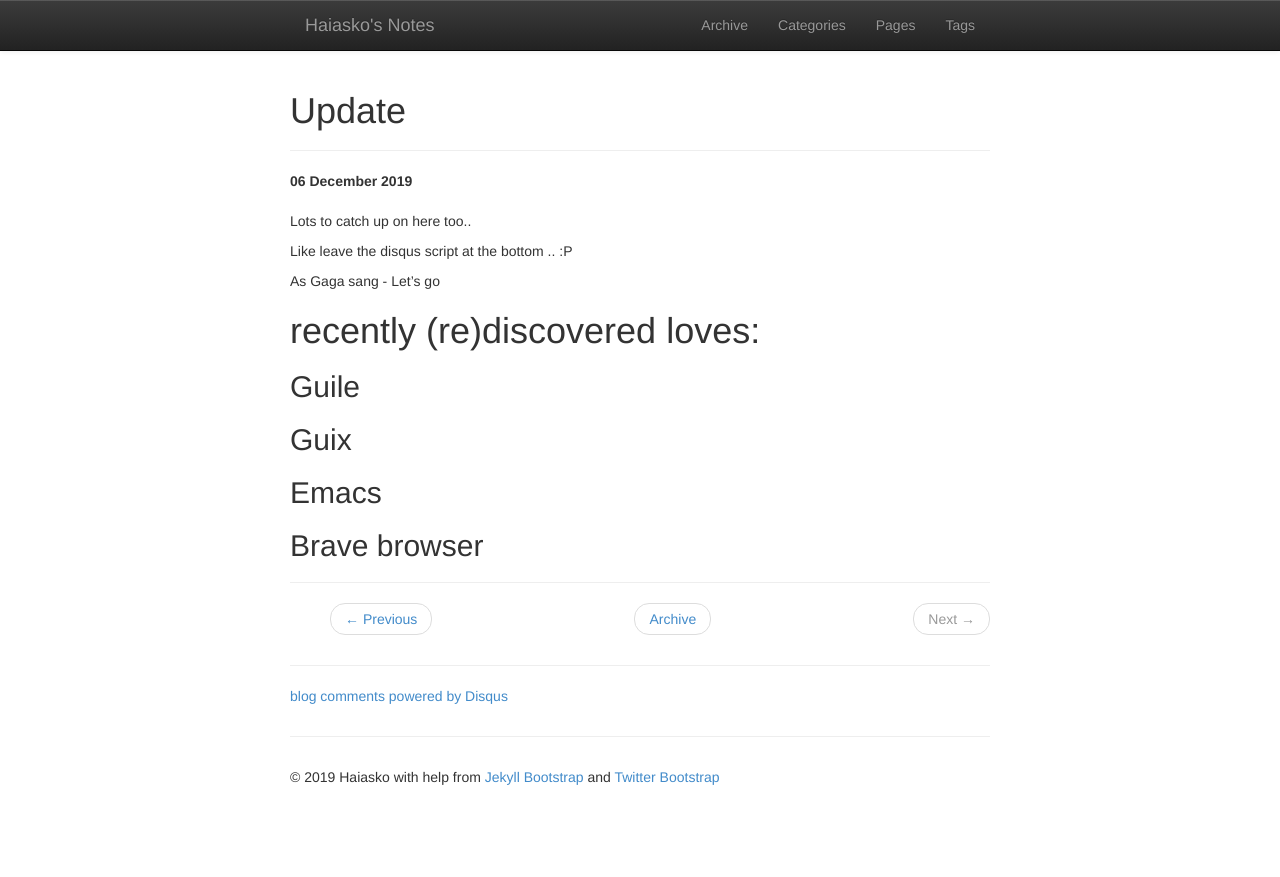
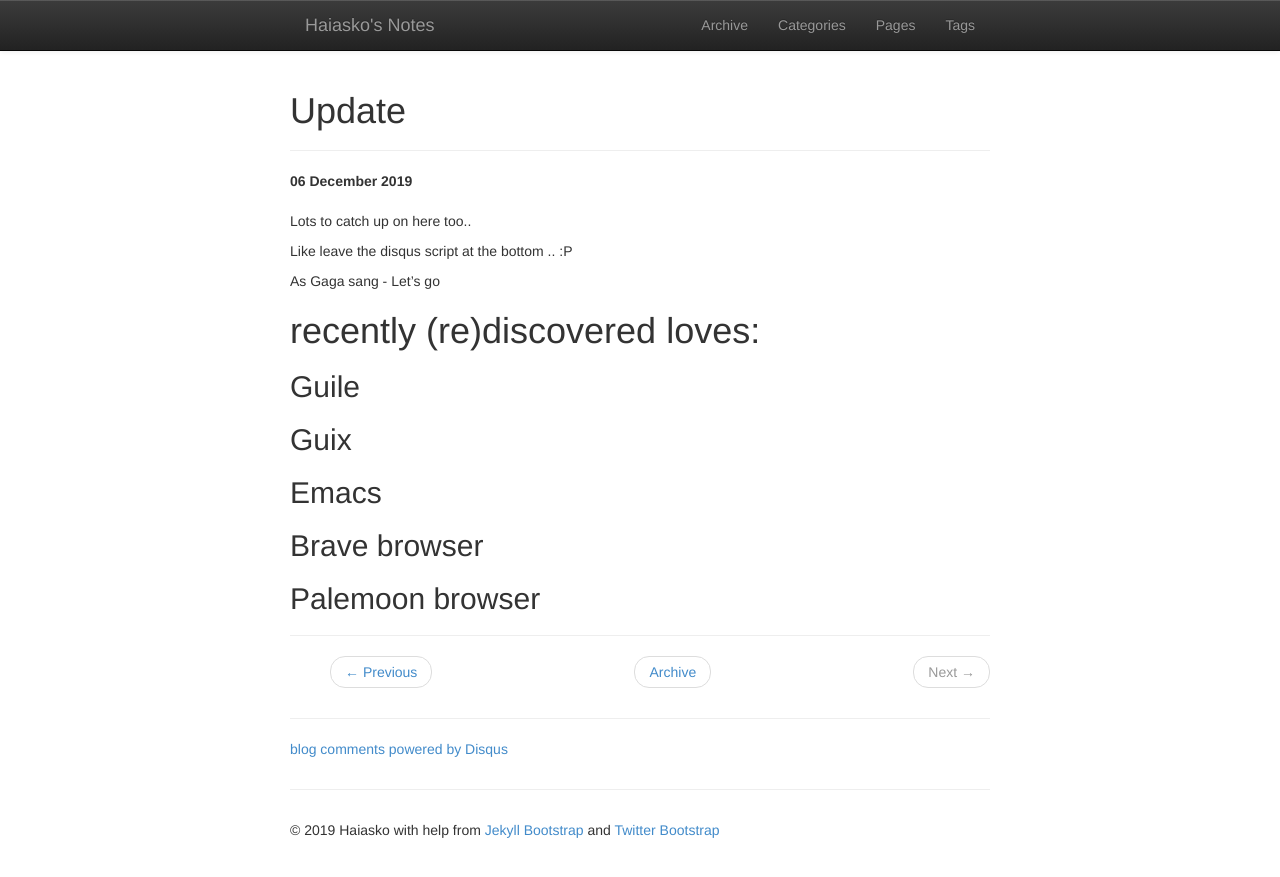
Before and after one commit to haiasko/haiasko.github.io, a Jekyll site: the page built from _posts/2019-12-06-update.md, in a window 1280 px wide. Shown: the top 877 px of the page. Built offline with Jekyll 4.4.1, drawn with Linux system fonts in a browser that asks for light colours; nearby versions of some CDN libraries; comment, search, counter and statistics services are not loaded.

Commit message:
Update 2019-12-06-update.md

```diff
--- a/_posts/2019-12-06-update.md
+++ b/_posts/2019-12-06-update.md
@@ -15,6 +15,7 @@ As Gaga sang - Let's go
 ## Guix
 ## Emacs
 ## Brave browser
+## Palemoon browser
 
 <div id="disqus_thread"></div>
 <script>
```
